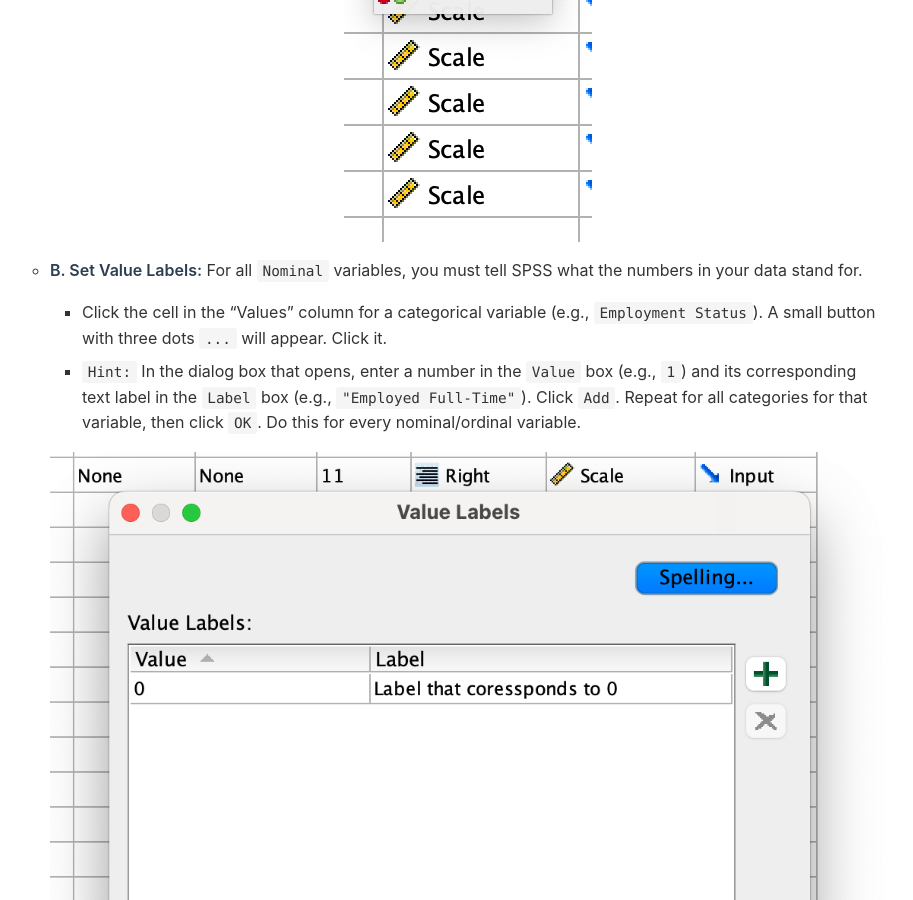
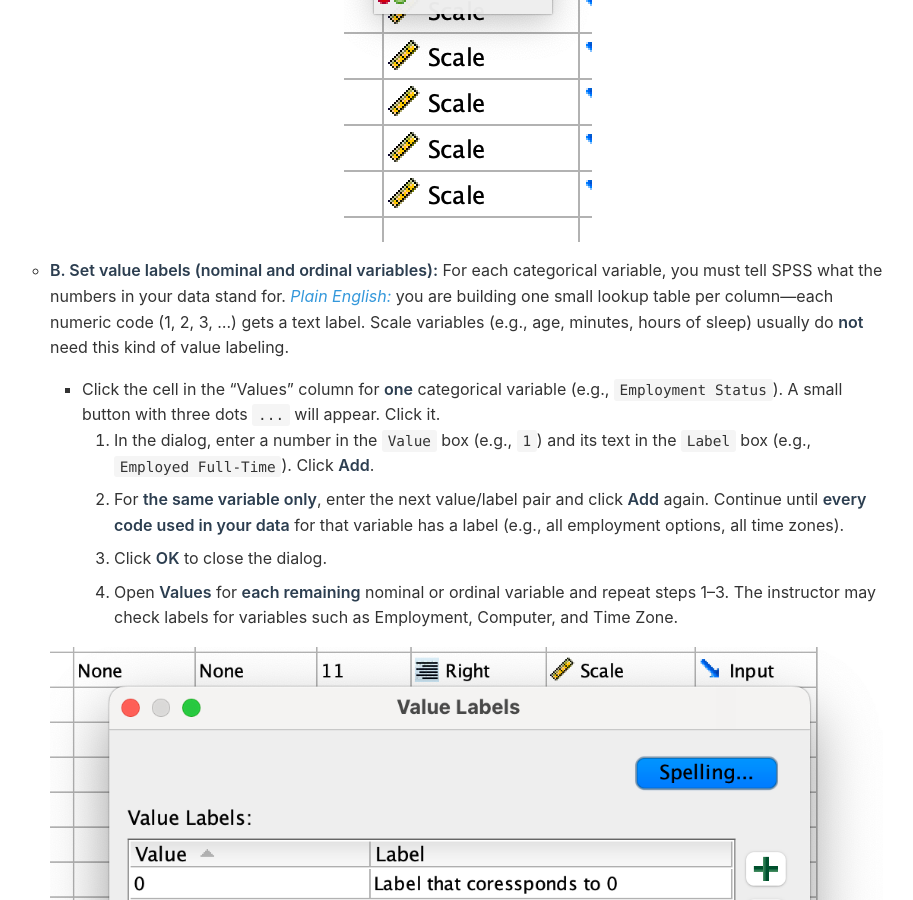
Before and after one commit to a-bonus/a-bonus.github.io, a Jekyll site: the page built from m1.md, in a window 1280 px wide and 900 px high, scrolled down 1964 px. Shown: the whole window, without its empty margins (224-1137 px from the left). Built offline with Jekyll 4.4.1, drawn with Linux system fonts in a browser that asks for light colours.

Commit message:
Clarify instructions for setting value labels in SPSS for nominal and ordinal variables in m1.md. Enhanced step-by-step guidance for entering value/label pairs and emphasized the importance of labeling all codes used in the data.

```diff
--- a/m1.md
+++ b/m1.md
@@ -46,10 +46,13 @@ This guide helps you navigate the M1 assignment, focusing on the foundational sk
 
       ![SPSS Measure Types](/assets/m1-assets/measures.png)
 
-    - **B. Set Value Labels:** For all `Nominal` variables, you must tell SPSS what the numbers in your data stand for.
+    - **B. Set value labels (nominal and ordinal variables):** For each categorical variable, you must tell SPSS what the numbers in your data stand for. *Plain English:* you are building one small lookup table per column—each numeric code (1, 2, 3, …) gets a text label. Scale variables (e.g., age, minutes, hours of sleep) usually do **not** need this kind of value labeling.
 
-      - Click the cell in the "Values" column for a categorical variable (e.g., `Employment Status`). A small button with three dots `...` will appear. Click it.
-      - `Hint:` In the dialog box that opens, enter a number in the `Value` box (e.g., `1`) and its corresponding text label in the `Label` box (e.g., `"Employed Full-Time"`). Click `Add`. Repeat for all categories for that variable, then click `OK`. Do this for every nominal/ordinal variable.
+      - Click the cell in the "Values" column for **one** categorical variable (e.g., `Employment Status`). A small button with three dots `...` will appear. Click it.
+      1. In the dialog, enter a number in the `Value` box (e.g., `1`) and its text in the `Label` box (e.g., `Employed Full-Time`). Click **Add**.
+      2. For **the same variable only**, enter the next value/label pair and click **Add** again. Continue until **every code used in your data** for that variable has a label (e.g., all employment options, all time zones).
+      3. Click **OK** to close the dialog.
+      4. Open **Values** for **each remaining** nominal or ordinal variable and repeat steps 1–3. The instructor may check labels for variables such as Employment, Computer, and Time Zone.
 
       ![SPSS Value Labels](/assets/m1-assets/labels.png)
 
```
